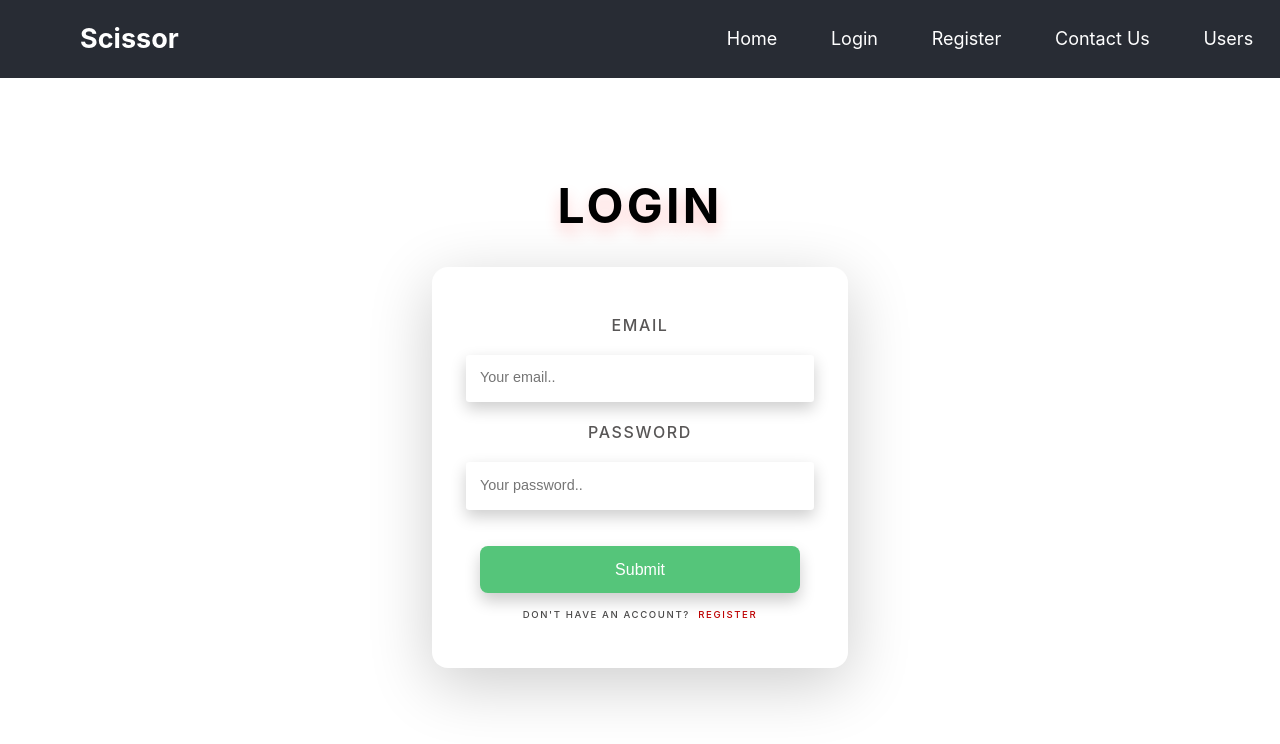
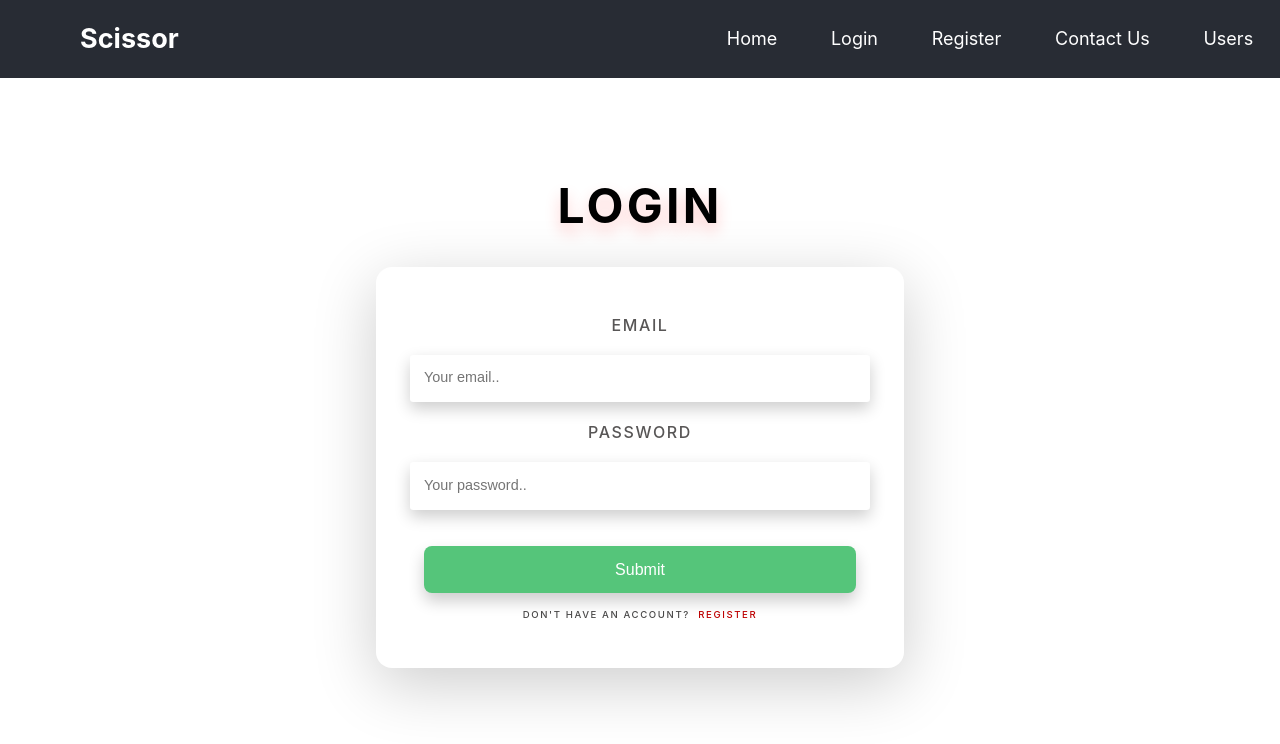
Before and after one commit to engrmarkk/Scissor_frontend, a React (Create React App) app in the folder scissor/: page /login in a window 1280 px wide. Shown: the top 744 px of the page. Built offline with nearby package versions, Linux system fonts and the light colour scheme.

Commit message:
login form style

```diff
--- a/scissor/src/css/login.css
+++ b/scissor/src/css/login.css
@@ -7,8 +7,8 @@ div.div1 form{
     padding: 3rem;
     border-radius: 1rem;
     box-shadow: 0 1rem 4rem rgba(0, 0, 0, 0.2);
-    max-width: 30rem;
-    min-width: 20rem;
+    width: 27rem;
+    /* min-width: 20rem; */
     margin: 0 auto;
     margin-top: 1rem;
     margin-bottom: 1rem;
```
